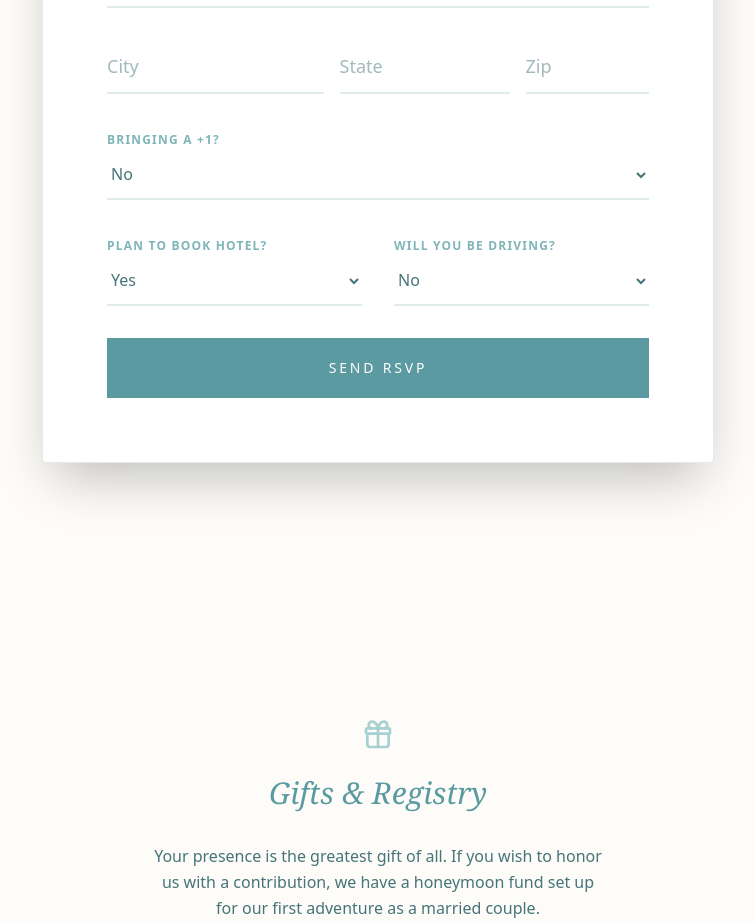
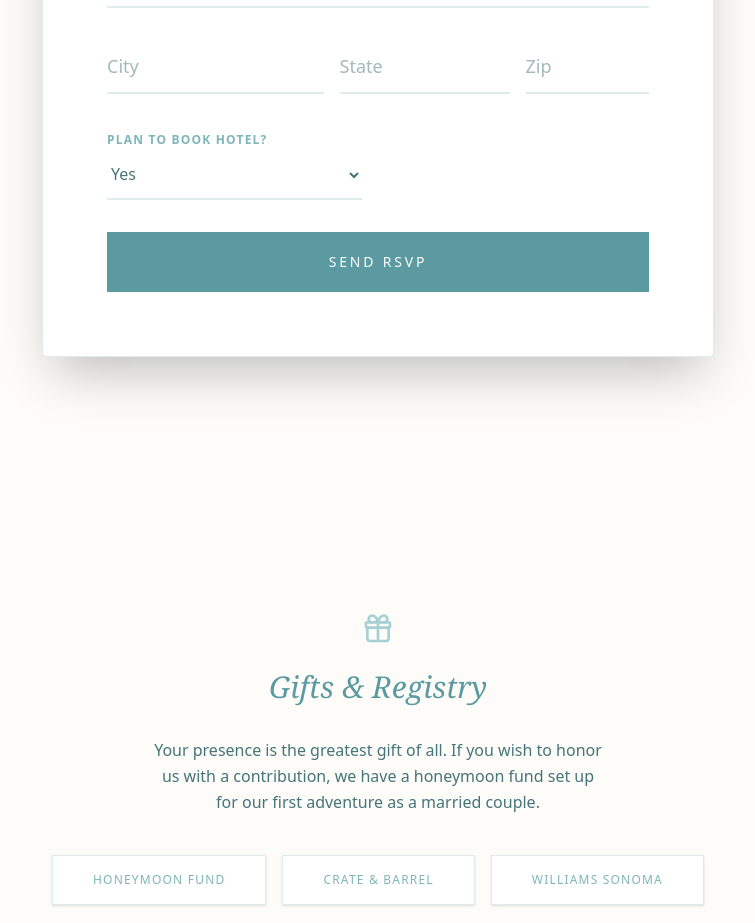
Before and after one commit to kevinleary/ericaandkevin.wedding, a React (Vite) app in the folder wedding-website/: page / in a window 1280 px wide. Shown: the part 6960-7883 px from the top of the page, without its empty margins (262-1017 px from the left). Built offline with nearby package versions, Linux system fonts and the light colour scheme.

Commit message:
removed plus1 and driving queries on form

```diff
--- a/wedding-website/src/App.jsx
+++ b/wedding-website/src/App.jsx
@@ -27,9 +27,7 @@ const App = () => {
     state: '',
     zip: '',
     attending: 'yes',
-    plus1: 'no',
-    hotel: 'yes',
-    driving: 'no'
+    hotel: 'yes'
   });
 
   useEffect(() => {
@@ -105,9 +103,7 @@ const App = () => {
           state: '',
           zip: '',
           attending: 'yes',
-          guests: '1',
-          hotel: 'yes',
-          driving: 'no'
+          hotel: 'yes'
         });
       } else {
         console.error("Form submission failed");
@@ -580,7 +576,7 @@ const App = () => {
             <div className="text-center py-12 animate-in zoom-in-95 duration-500">
               <Heart className="mx-auto text-[#5B9AA0] mb-6" size={48} />
               <h3 className="text-2xl mb-2 text-[#5B9AA0]">Thank you!</h3>
-              <p className="text-[#467479] font-sans font-light">We can't wait to see you in South Carolina.</p>
+              <p className="text-[#467479] font-sans font-light">Your formal invitation will follow soon! We can't wait to see you in South Carolina.</p>
               <button
                 onClick={() => setRSVPStatus('idle')}
                 className="mt-8 text-[#7FB5B9] font-sans text-xs uppercase cursor-pointer tracking-widest border-b border-[#E0EBEB] hover:text-[#5B9AA0]"
@@ -679,18 +675,6 @@ const App = () => {
                     </div>
                   </div>
 
-                  <div className="space-y-2">
-                    <label className="text-xs font-bold uppercase tracking-widest text-[#7FB5B9]">Bringing a +1?</label>
-                      <select
-                        className="w-full bg-transparent border-b-2 border-[#E0EBEB] py-3 focus:outline-none focus:border-[#5B9AA0] text-[#467479]"
-                        value={formData.plus1}
-                        onChange={(e) => setFormData({...formData, plus1: e.target.value})}
-                      >
-                      <option value="yes">Yes</option>
-                      <option value="no">No</option>
-                    </select>
-                  </div>
-
                   {/* Travel Info */}
                   <div className="grid md:grid-cols-2 gap-8">
                     <div className="space-y-2">
@@ -703,18 +687,6 @@ const App = () => {
                       >
                         <option value="yes">Yes</option>
                         <option value="no">No</option>
-                      </select>
-                    </div>
-                    <div className="space-y-2">
-                      <label className="text-xs font-bold uppercase tracking-widest text-[#7FB5B9]">Will you be Driving?</label>
-                      <select
-                        name="driving"
-                        className="w-full bg-transparent border-b-2 border-[#E0EBEB] py-3 focus:outline-none focus:border-[#5B9AA0] text-[#467479]"
-                        value={formData.driving}
-                        onChange={(e) => setFormData({...formData, driving: e.target.value})}
-                      >
-                        <option value="no">No</option>
-                        <option value="yes">Yes</option>
                       </select>
                     </div>
                   </div>
```
